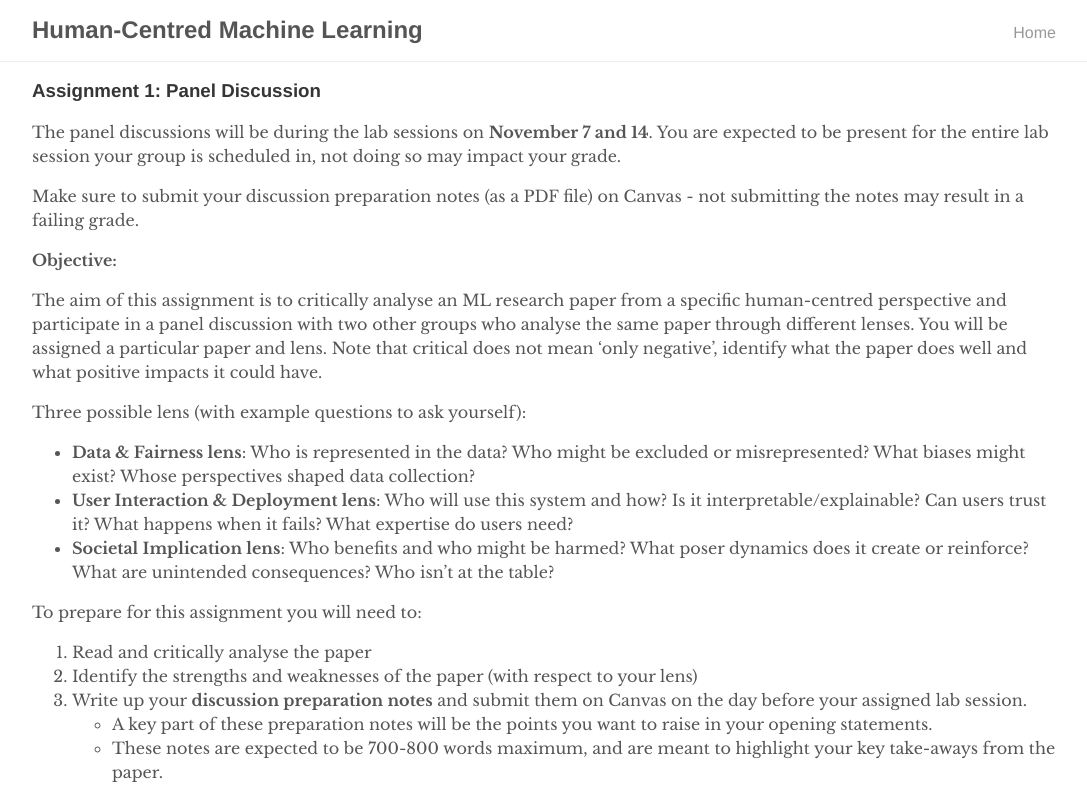
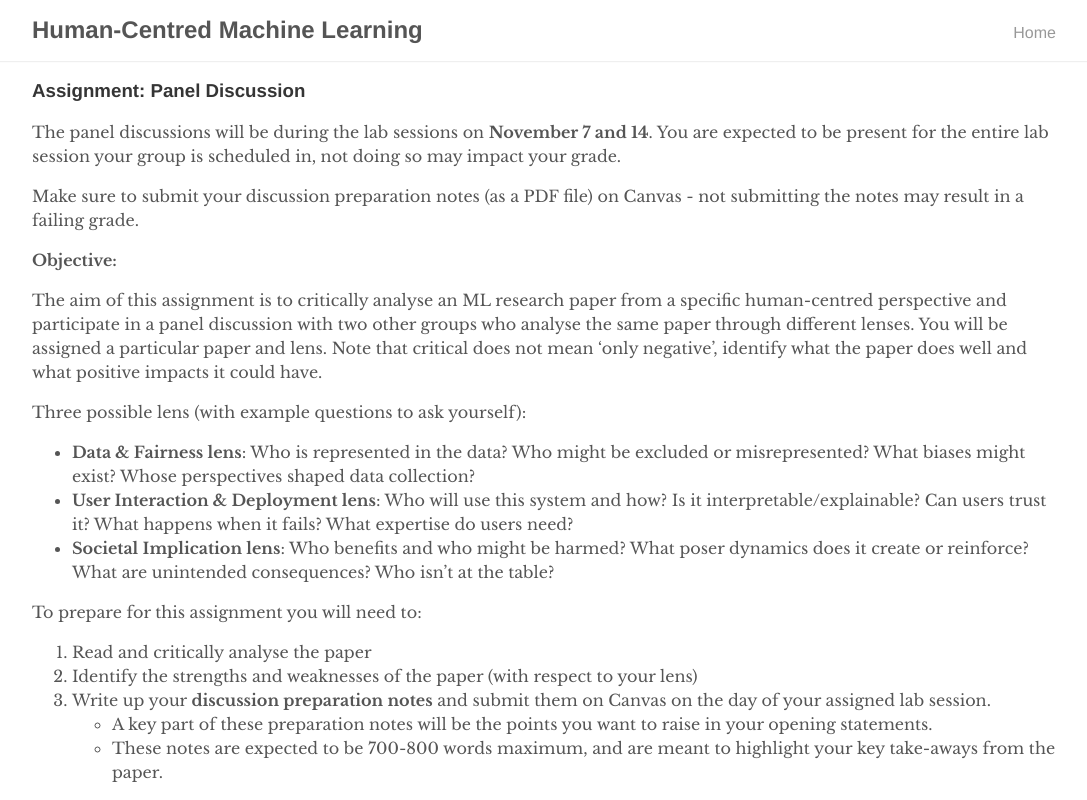
Before and after one commit to amsterdam-hcml/amsterdam-hcml.github.io, a Jekyll site: the page built from _pages/assignment.md, in a window 1280 px wide. Shown: the top 800 px of the page, without its empty margins (96-1183 px from the left). Built offline with Jekyll 4.4.1, drawn with Linux system fonts in a browser that asks for light colours.

Commit message:
another update

```diff
--- a/_includes/assignment1.md
+++ b/_includes/assignment.md
@@ -1,4 +1,4 @@
-### Assignment 1: Panel Discussion
+### Assignment: Panel Discussion
 
 The panel discussions will be during the lab sessions on **November 7 and 14**. You are expected to be present for the entire lab session your group is scheduled in, not doing so may impact your grade.
 
@@ -16,7 +16,7 @@ Three possible lens (with example questions to ask yourself):
 To prepare for this assignment you will need to:
 1. Read and critically analyse the paper
 2. Identify the strengths and weaknesses of the paper (with respect to your lens)
-3. Write up your **discussion preparation notes** and submit them on Canvas on the day before your assigned lab session.
+3. Write up your **discussion preparation notes** and submit them on Canvas on the day of your assigned lab session.
     - A key part of these preparation notes will be the points you want to raise in your opening statements.
     - These notes are expected to be 700-800 words maximum, and are meant to highlight your key take-aways from the paper.
 
--- a/_pages/assignment1.md
+++ b/_pages/assignment.md
@@ -4,5 +4,5 @@ title: "Assignment 1"
 permalink: /assignment1
 ---
 
-{% capture s1 %}{% include assignment1.md %}{% endcapture %}
+{% capture s1 %}{% include assignment.md %}{% endcapture %}
 {{ s1 | markdownify }}
```
Also changed, not shown: _includes/Syllabus.md (+1 -1 lines), _includes/assignment2.md (deleted, +0 -66 lines), _includes/project.md (+1 -1 lines), _pages/assignment2.md (deleted, +0 -8 lines).
